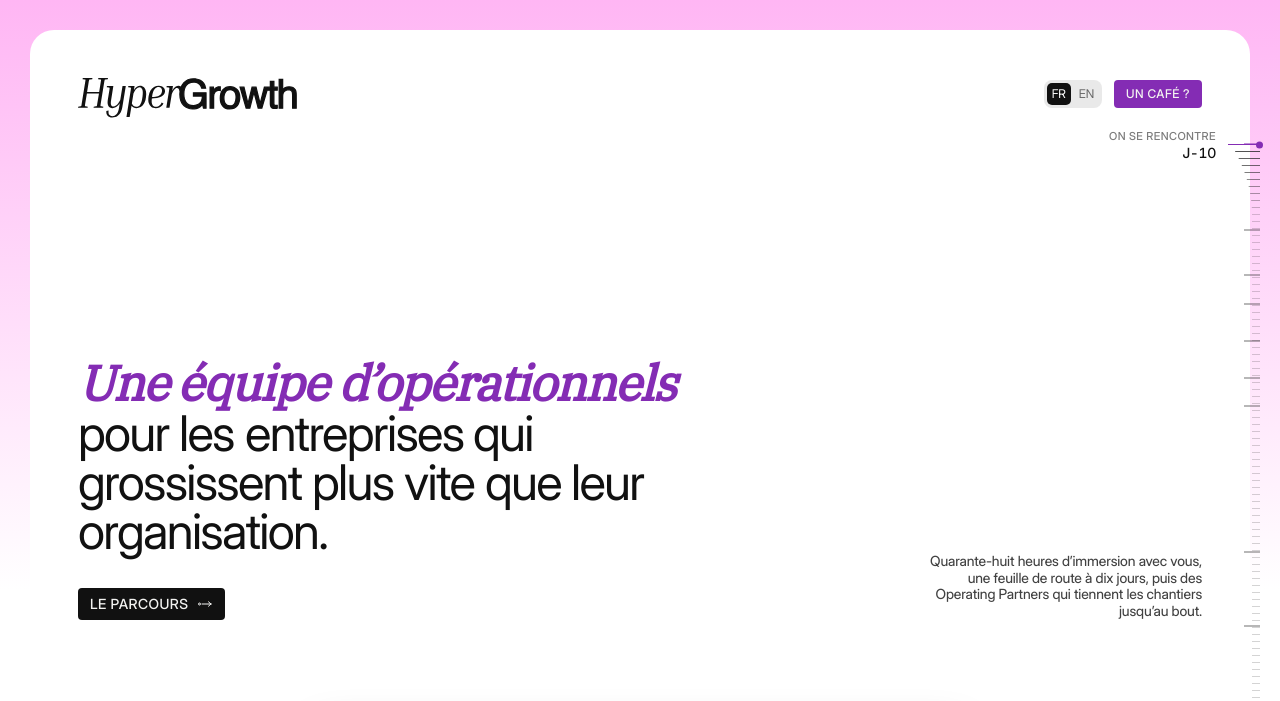
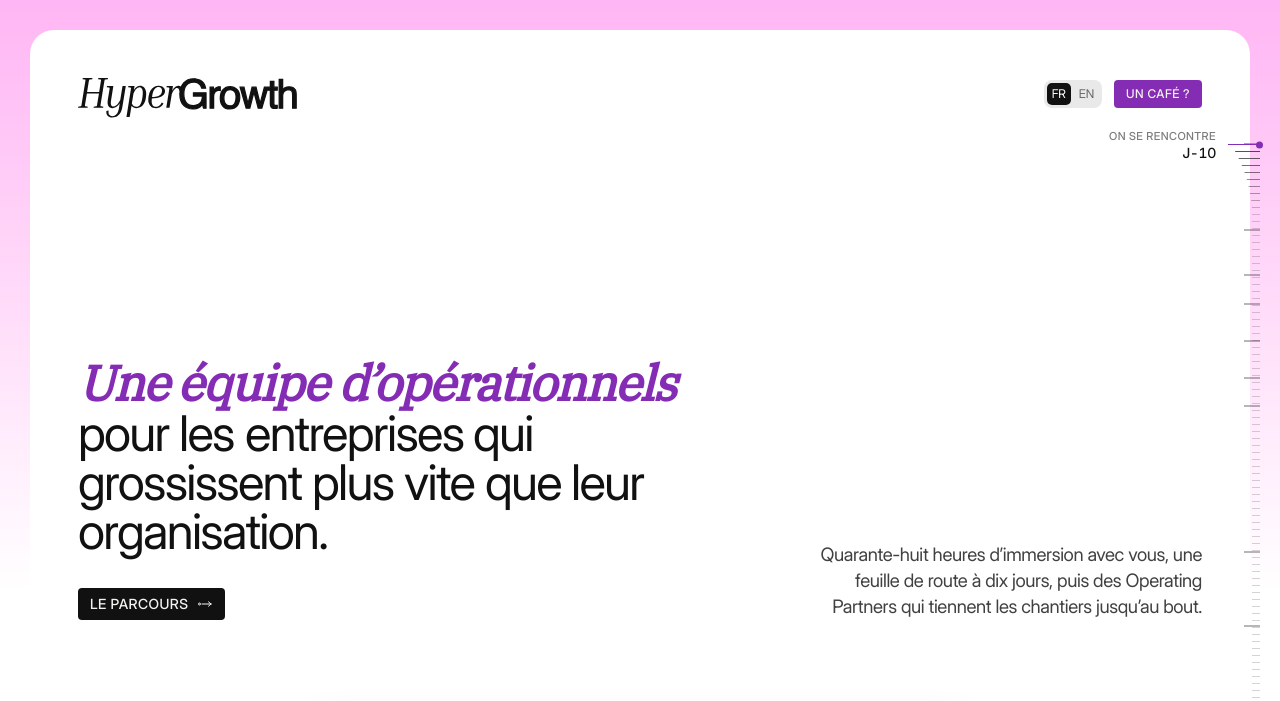
Before and after one commit to Bennn1O/hypergrowth-website, an Astro site: page / in a window 1280 px wide. Shown: the top 701 px of the page. Built offline with nearby package versions, Linux system fonts and the light colour scheme; Astro itself is replaced by a stand-in of ours; a web font is replaced by a local one.

Commit message:
Hero : note à la taille des autres paragraphes
Co-Authored-By: Claude Opus 5.5 <noreply@anthropic.com>
Claude-Session: https://claude.ai/code/session_01W7imdGmZDrFoCGJf2VRd14

```diff
--- a/src/features/home/components/opening-section.astro
+++ b/src/features/home/components/opening-section.astro
@@ -27,7 +27,7 @@ const o = t.opening;
     class="mx-auto flex min-h-[calc(100svh-24px)] max-w-[1452px] flex-col justify-between gap-16 rounded-t-[24px] bg-white px-5 pt-5 pb-8 sm:min-h-[calc(100svh-60px)] sm:px-12 sm:pt-11 sm:pb-[50px] lg:min-h-[640px]"
   >
     <NavBar />
-    <div class="flex flex-col gap-10 lg:flex-row lg:items-end lg:justify-between lg:gap-[215px]">
+    <div class="flex flex-col gap-10 lg:flex-row lg:items-end lg:justify-between lg:gap-16">
       <div class="flex max-w-[790px] flex-col items-start gap-8">
         <h1
           id="opening-title"
@@ -51,7 +51,7 @@ const o = t.opening;
         </a>
       </div>
       <p
-        class="max-w-[382px] font-helvetica text-sm leading-[1.2] tracking-[-0.01em] text-ink/80 lg:text-right"
+        class="max-w-[440px] font-helvetica text-lead text-ink/80 lg:text-right"
         data-fade
       >
         {o.note}
```
